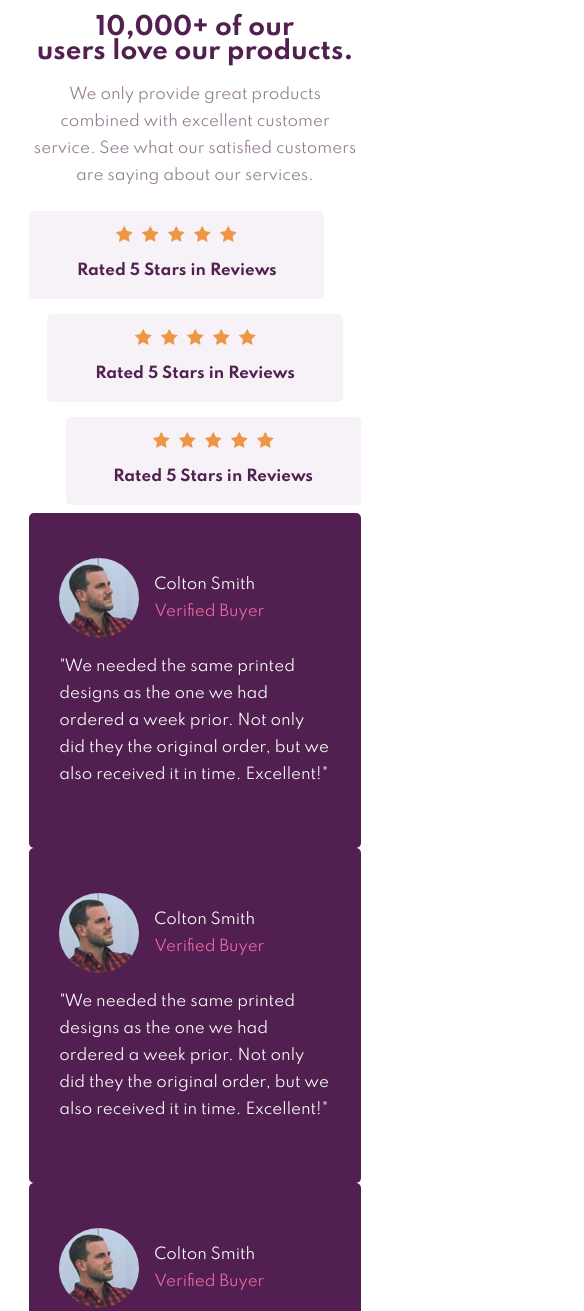
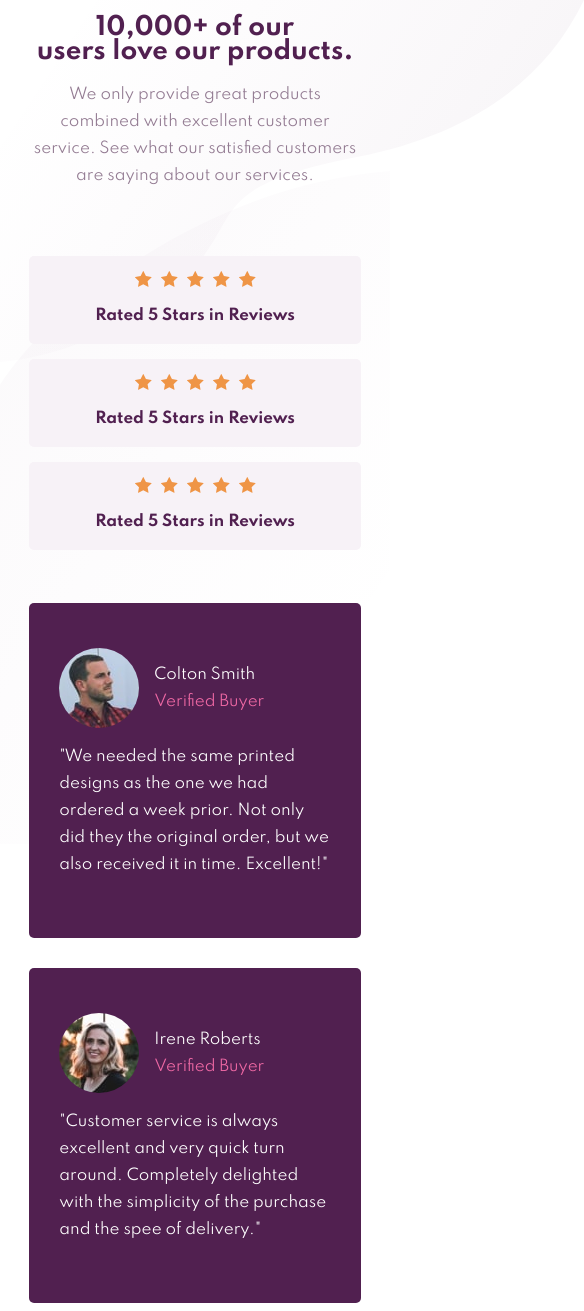
Before and after one commit to MrCaro/css-social-proof-section, a website: page index.html in a window 390 px wide. Shown: the top 1311 px of the page, 584 px wide, since content can reach past the window. Drawn offline with Linux system fonts and the light colour scheme.

Commit message:
adding css for challenge

```diff
--- a/css/custom.css
+++ b/css/custom.css
@@ -5,6 +5,9 @@
   --light-gray-magenta: #F7F2F7;
   --font-size: 15px;
   --font-family: 'Spartan', sans-serif; }
+
+*, ::before, ::after {
+  box-sizing: border-box; }
 
 body {
   height: 100vh;
@@ -27,28 +30,44 @@ body {
 main {
   height: 100%;
   width: 100%; }
-  main .container {
+  main img.abstract-top {
+    position: absolute;
+    top: 0;
+    left: 0;
+    z-index: -1; }
+  main img.abstract-bottom {
+    position: absolute;
+    bottom: 0;
+    right: 0;
+    z-index: -1; }
+
+.container {
   display: flex;
-    flex-flow: row wrap;
-    align-items: center;
+  flex-flow: column;
+  align-items: stretch;
+  justify-content: space-evenly;
   margin: auto;
   max-width: 85vw;
-    height: 100vh; }
-    main .container .wrapper-section1 {
+  min-height: 100%; }
+
+.wrapper-section1 {
   display: flex;
-      flex-flow: row wrap;
-      flex-basis: 100%; }
-      main .container .wrapper-section1 p.sm-text-center {
+  flex-flow: row wrap; }
+  .wrapper-section1 p.sm-text-center {
     color: var(--dark-gray-magenta); }
-      main .container .wrapper-section1 .w-half .wrapper-section1-left {
-        width: 70%;
-        box-sizing: border-box; }
-      main .container .wrapper-section1 .rating-card-wrapper {
+  .wrapper-section1 .w-half .wrapper-section1-left {
+    width: 70%; }
+
+.rating-card-wrapper {
   display: flex;
   flex-flow: column;
   justify-content: center;
   align-items: flex-end; }
-        main .container .wrapper-section1 .rating-card-wrapper .rating-card {
+  .rating-card-wrapper .rating-card:nth-child(1) {
+    align-self: baseline; }
+  .rating-card-wrapper .rating-card:nth-child(2) {
+    align-self: center; }
+  .rating-card-wrapper .rating-card {
     display: flex;
     flex-flow: row wrap;
     align-items: center;
@@ -56,66 +75,78 @@ main {
     border-radius: 5px;
     margin: 0.5em 0;
     width: 80%; }
-          main .container .wrapper-section1 .rating-card-wrapper .rating-card .w-half {
+    .rating-card-wrapper .rating-card .w-half {
       display: flex;
       justify-content: center;
       padding: 0 2em; }
-          main .container .wrapper-section1 .rating-card-wrapper .rating-card .w-half:nth-child(2) {
+    .rating-card-wrapper .rating-card .w-half:nth-child(2) {
       justify-content: left;
       flex: 2; }
-          main .container .wrapper-section1 .rating-card-wrapper .rating-card img.stars {
+    .rating-card-wrapper .rating-card img.stars {
       width: auto;
       height: auto;
       padding: 0 0.3em; }
-          main .container .wrapper-section1 .rating-card-wrapper .rating-card p {
+    .rating-card-wrapper .rating-card p {
       font-weight: 700;
       color: var(--dark-magenta); }
-    main .container .w-half {
+
+.w-half {
   flex: 1; }
-    main .container .wrapper-section2 .testimonial-wrapper {
+
+.testimonial-wrapper {
   display: flex;
   flex-flow: row wrap;
-      justify-content: space-between; }
-      main .container .wrapper-section2 .testimonial-wrapper .testimonial-card {
+  justify-content: space-between;
+  margin: -1em; }
+  .testimonial-wrapper .testimonial-card {
     background-color: var(--dark-magenta);
     border-radius: 5px;
     padding: 3em 2em;
-        flex-basis: 28%; }
-        main .container .wrapper-section2 .testimonial-wrapper .testimonial-card .testimonial-header-wrapper {
+    flex: 1;
+    margin: 1em; }
+
+.testimonial-header-wrapper {
   display: flex;
   flex-direction: row; }
-          main .container .wrapper-section2 .testimonial-wrapper .testimonial-card .testimonial-header-wrapper .testimonial-profile-pic {
+  .testimonial-header-wrapper .testimonial-profile-pic {
     border-radius: 50px;
     height: 80px;
     width: auto; }
-          main .container .wrapper-section2 .testimonial-wrapper .testimonial-card .testimonial-header-wrapper .testimonial-header {
+
+.testimonial-header {
   display: flex;
   flex-direction: column;
   justify-content: center;
   margin-left: 1em; }
-            main .container .wrapper-section2 .testimonial-wrapper .testimonial-card .testimonial-header-wrapper .testimonial-header .testimonial-title p {
+  .testimonial-header .testimonial-title p {
     color: white;
     margin: 0; }
-            main .container .wrapper-section2 .testimonial-wrapper .testimonial-card .testimonial-header-wrapper .testimonial-header .testimonial-subtitle p {
+
+.testimonial-subtitle p {
   color: var(--soft-pink);
   margin: 0; }
-        main .container .wrapper-section2 .testimonial-wrapper .testimonial-card .testimonial-quote p {
+
+.testimonial-quote p {
   color: white;
   font-weight: 400; }
 
 @media screen and (max-width: 768px) {
-  main .container .w-half {
+  .w-half {
     flex: 1 100%;
     padding: 0; }
-  main .container .sm-text-center {
+  .sm-text-center {
     text-align: center; }
-  main .container .wrapper-section1 .w-half .wrapper-section1-left {
+  .wrapper-section1 .w-half .wrapper-section1-left {
     width: auto; }
-  main .container .wrapper-section1 .rating-card-wrapper .rating-card {
-    padding: 1em; }
-    main .container .wrapper-section1 .rating-card-wrapper .rating-card .w-half:nth-child(2) {
+  .rating-card-wrapper {
+    margin: 3em auto; }
+    .rating-card-wrapper .rating-card {
+      padding: 1em;
+      align-self: auto !important;
+      width: 100% !important; }
+      .rating-card-wrapper .rating-card .w-half:nth-child(2) {
         justify-content: center; }
-      main .container .wrapper-section1 .rating-card-wrapper .rating-card .w-half:nth-child(2) p {
+        .rating-card-wrapper .rating-card .w-half:nth-child(2) p {
           margin: 1em 0 0; }
-  main .container .testimonial-card {
+  .testimonial-card {
     flex-basis: 100% !important; } }
--- a/index.html
+++ b/index.html
@@ -18,8 +18,8 @@
   </head>
   <body>
     <main>
-      <!-- <img src="./images/bg-pattern-top-desktop.svg" alt="">
-      <img src="./images/bg-pattern-bottom-desktop.svg" alt=""> -->
+      <img class="abstract-top" src="./images/bg-pattern-top-desktop.svg" alt="">
+      <img class="abstract-bottom" src="./images/bg-pattern-bottom-desktop.svg" alt="">
       <div class="container">
         <div class="wrapper-section1">
           <!-- title, content -->
@@ -35,7 +35,7 @@
           </div>
           <!-- ratings -->
           <div class="w-half rating-card-wrapper">
-            <div class="rating-card" style="align-self: baseline;">
+            <div class="rating-card">
               <div class="w-half">
                 <img class="stars" src="./images/icon-star.svg" alt="">
                 <img class="stars" src="./images/icon-star.svg" alt="">
@@ -49,7 +49,7 @@
                 </p>
               </div>
             </div>
-            <div class="rating-card" style="align-self: center;">
+            <div class="rating-card">
               <div class="w-half">
                 <img class="stars" src="./images/icon-star.svg" alt="">
                 <img class="stars" src="./images/icon-star.svg" alt="">
@@ -116,13 +116,13 @@
               <div class="testimonial-header-wrapper">
                 <img
                   class="testimonial-profile-pic"
-                  src="./images/image-colton.jpg"
-                  alt="colton smith picture"
+                  src="./images/image-irene.jpg"
+                  alt="irene roberts picture"
                 >
                 <div class="testimonial-header">
                   <div class="testimonial-title">
                     <p>
-                      Colton Smith
+                      Irene Roberts
                     </p>
                   </div>
                   <div class="testimonial-subtitle">
@@ -134,9 +134,8 @@
               </div>
               <div class="testimonial-quote">
                 <p>
-                  "We needed the same printed designs as the one we had ordered a week
-                  prior. Not only did they the original order, but we also received it in
-                  time. Excellent!"
+                  "Customer service is always excellent and very quick turn around. Completely
+                  delighted with the simplicity of the purchase and the spee of delivery."
                 </p>
               </div>
             </div>
@@ -145,13 +144,13 @@
               <div class="testimonial-header-wrapper">
                 <img
                   class="testimonial-profile-pic"
-                  src="./images/image-colton.jpg"
-                  alt="colton smith picture"
+                  src="./images/image-anne.jpg"
+                  alt="anne wallace picture"
                 >
                 <div class="testimonial-header">
                   <div class="testimonial-title">
                     <p>
-                      Colton Smith
+                      Anne Wallace
                     </p>
                   </div>
                   <div class="testimonial-subtitle">
@@ -163,9 +162,8 @@
               </div>
               <div class="testimonial-quote">
                 <p>
-                  "We needed the same printed designs as the one we had ordered a week
-                  prior. Not only did they the original order, but we also received it in
-                  time. Excellent!"
+                  "Put an order with this company and can only praise them for the very
+                  high standard. Will definitely use them again and recommend them to eveyone!"
                 </p>
               </div>
             </div>
--- a/sass/main.scss
+++ b/sass/main.scss
@@ -12,6 +12,10 @@
 
 //variables
 $mobile: 375px;
+
+*, ::before, ::after {
+    box-sizing: border-box;
+}
 
 body  {
     height: 100vh;
@@ -41,30 +45,34 @@ main {
     height: 100%;
     width: 100%;
 
-    // img:nth-child(1) {
-    //     position: absolute;
-    //     top: 0;
-    //     left: 0;
-    // }
+    img.abstract-top {
+        position: absolute;
+        top: 0;
+        left: 0;
+        z-index: -1;
+    }
 
-    // img:nth-child(2) {
-    //     position: absolute;
-    //     bottom: 0;
-    //     right: 0;
-    // }
+    img.abstract-bottom {
+        position: absolute;
+        bottom: 0;
+        right: 0;
+        z-index: -1;
+    }
+}
 
 .container {
     display: flex;
-        flex-flow: row wrap;
-        align-items: center;
+    flex-flow: column;
+    align-items: stretch;
+    justify-content: space-evenly;
     margin: auto;
     max-width: 85vw;
-        height: 100vh;
+    min-height: 100%;
+}
 
 .wrapper-section1 {
     display: flex;
     flex-flow: row wrap;
-            flex-basis: 100%;
 
     p.sm-text-center {
         color: var(--dark-gray-magenta);
@@ -73,7 +81,7 @@ main {
     .w-half {
         .wrapper-section1-left {
             width: 70%;
-                    box-sizing: border-box;
+        }
     }
 }
 
@@ -82,6 +90,14 @@ main {
     flex-flow: column;
     justify-content: center;
     align-items: flex-end;
+
+    .rating-card:nth-child(1) {
+        align-self: baseline;
+    }
+
+    .rating-card:nth-child(2) {
+        align-self: center;
+    }
 
     .rating-card {
         display: flex;
@@ -115,23 +131,29 @@ main {
         }
     }
 }
-        }
 
 .w-half {
     flex: 1;
 }
 
-        .wrapper-section2 {
 .testimonial-wrapper {
     display: flex;
     flex-flow: row wrap;
     justify-content: space-between;
+    margin: -1em;
 
     .testimonial-card {
         background-color: var(--dark-magenta);
         border-radius: 5px;
         padding: 3em 2em;
-                    flex-basis: 28%;
+        flex: 1;
+        margin: 1em;
+    }
+
+    .testimonial-card:nth-child(2n) {
+        // margin-top: 1.5em;
+    }
+}
 
 .testimonial-header-wrapper {
     display: flex;
@@ -141,6 +163,7 @@ main {
         border-radius: 50px;
         height: 80px;
         width: auto;
+    }
 }
 
 .testimonial-header {
@@ -156,30 +179,28 @@ main {
         }
     }
 
+
+}
+
 .testimonial-subtitle {
     p {
         color: var(--soft-pink);
         margin: 0;
     }
 }
-                        }
-                    }
+
 .testimonial-quote {
     p {
         color: white;
         font-weight: 400;;
     }
 }
-                }
-            }
-        }
-    }
-}
+
+
 
 
 @media screen and (max-width: 768px) {
-    main {
-        .container {
+
     .w-half {
         flex: 1 100%;
         padding: 0;
@@ -195,10 +216,15 @@ main {
                 width: auto;
             }
         }
+    }
 
     .rating-card-wrapper {
+        margin: 3em auto;
+
         .rating-card {
             padding: 1em;
+            align-self: auto !important;
+            width: 100% !important;
 
             .w-half:nth-child(2) {
                 justify-content: center;
@@ -209,11 +235,8 @@ main {
             }
         }
     }
-            }
 
     .testimonial-card {
         flex-basis: 100% !important;
     }
 }
-    }
-}
```
Also changed, not shown: 1 other file. Lines whose indentation alone changed are shown as unchanged.
